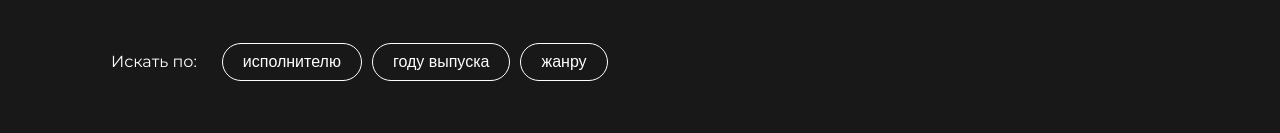
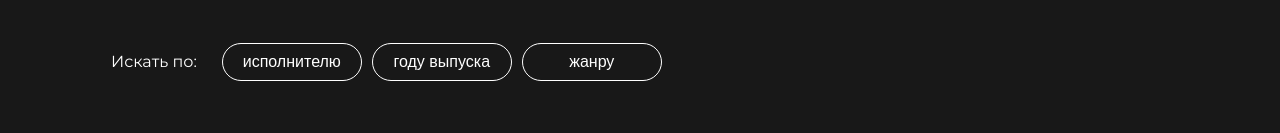
Before and after one commit to Hygi1/skypro-music, a Next.js app: page / in a window 1280 px wide. Shown: the part 336-469 px from the top of the page. Built offline with nearby package versions, Linux system fonts and the light colour scheme.

Commit message:
Исправление

```diff
--- a/components/Centerblock/Filter/Filter.module.css
+++ b/components/Centerblock/Filter/Filter.module.css
@@ -4,6 +4,7 @@
   align-items: center;
   margin-bottom: 51px;
   gap: 10px;
+  flex-wrap: wrap;
 }
 
 .filterTitle {
@@ -13,10 +14,12 @@
   line-height: 24px;
   margin-right: 15px;
   color: #ffffff;
+  white-space: nowrap;
 }
 
 .filterItem {
   position: relative;
+  width: 140px;
 }
 
 .filterButton {
@@ -26,15 +29,16 @@
   line-height: 24px;
   border: 1px solid #ffffff;
   border-radius: 60px;
-  padding: 6px 20px;
+  padding: 6px 10px;
   cursor: pointer;
   background: transparent;
   color: #ffffff;
   transition: all 0.2s;
-}
-
-.filterButton:not(:last-child) {
-  margin-right: 10px;
+  width: 100%;
+  text-align: center;
+  white-space: nowrap;
+  overflow: hidden;
+  text-overflow: ellipsis;
 }
 
 .filterButton:hover {
@@ -56,6 +60,7 @@
   padding: 16px;
   margin-top: 10px;
   z-index: 10;
+  min-width: 200px;
   width: max-content;
   max-width: 248px;
 }
--- a/components/Sidebar/Sidebar.tsx
+++ b/components/Sidebar/Sidebar.tsx
@@ -8,8 +8,37 @@ export default function Sidebar() {
       <div className={styles.personal}>
         <p className={styles.personalName}>Sergey.Ivanov</p>
         <div className={styles.icon}>
-          <svg>
-            <use xlinkHref="/img/icon/sprite.svg#logout"></use>
+          <svg
+            width="20"
+            height="20"
+            viewBox="0 0 24 24"
+            fill="none"
+            xmlns="http://www.w3.org/2000/svg"
+          >
+            <path
+              d="M9 21H5a2 2 0 0 1-2-2V5a2 2 0 0 1 2-2h4"
+              stroke="white"
+              strokeWidth="2"
+              strokeLinecap="round"
+              strokeLinejoin="round"
+            />
+            <polyline
+              points="16 17 21 12 16 7"
+              stroke="white"
+              strokeWidth="2"
+              strokeLinecap="round"
+              strokeLinejoin="round"
+            />
+            <line
+              x1="21"
+              y1="12"
+              x2="9"
+              y2="12"
+              stroke="white"
+              strokeWidth="2"
+              strokeLinecap="round"
+              strokeLinejoin="round"
+            />
           </svg>
         </div>
       </div>
```
